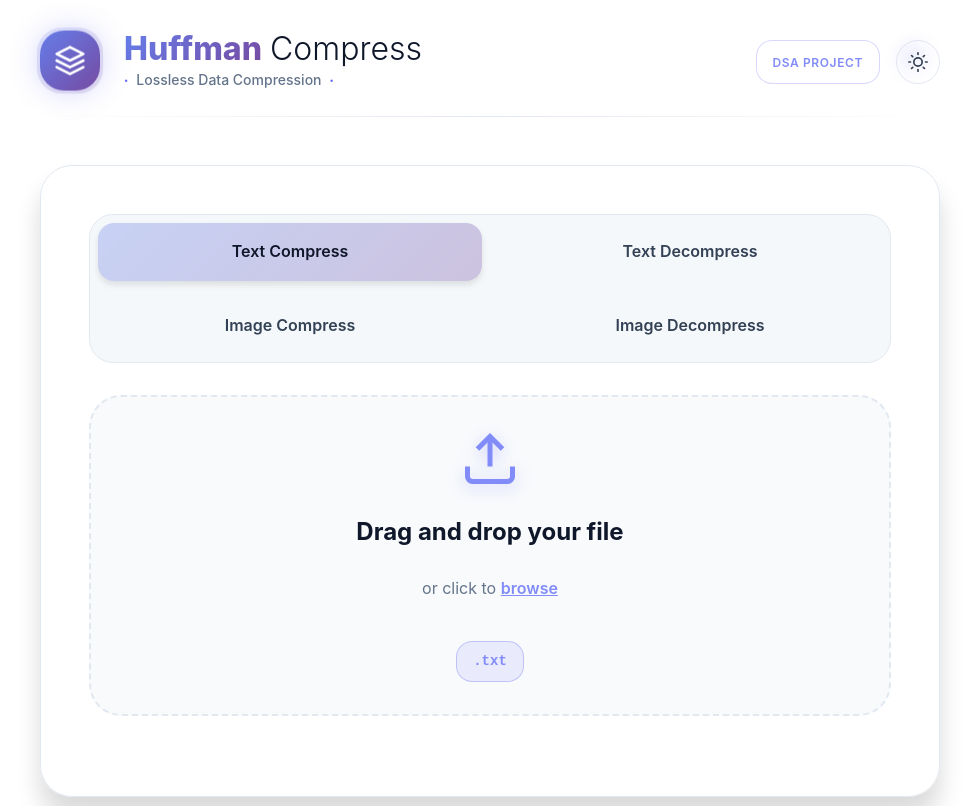
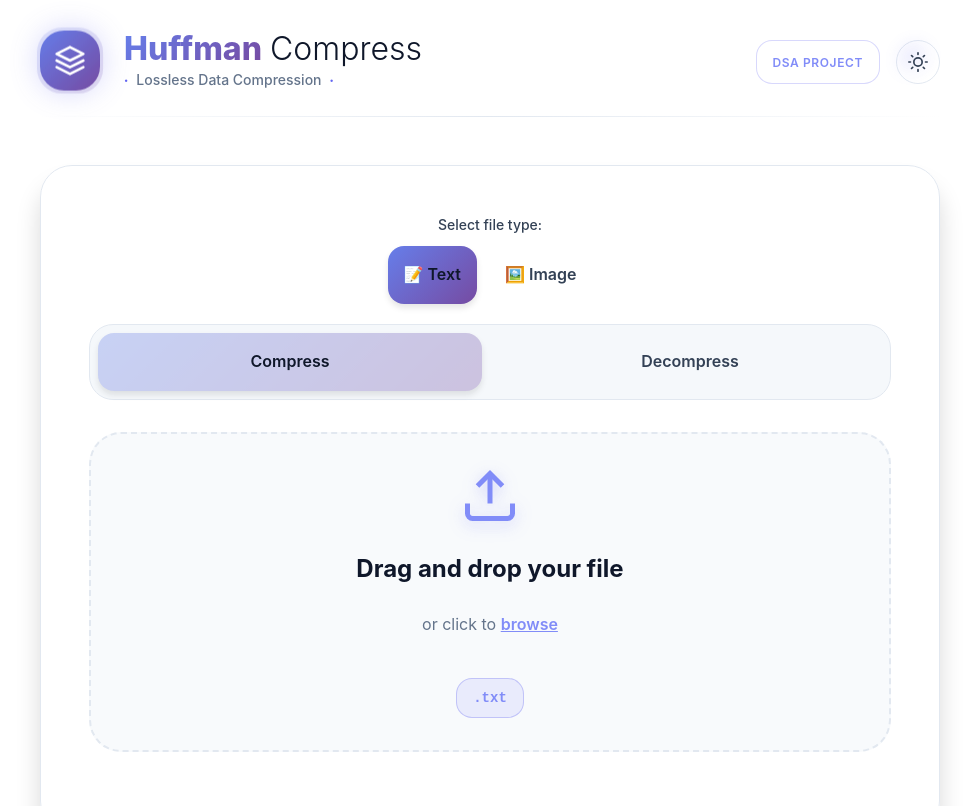
Before and after one commit to DeviceDidWhat/Huffman-Compression-DSA-Project, a React app in the folder frontend/: page / in a window 1280 px wide. Shown: the top 806 px of the page, without its empty margins (150-1126 px from the left). Built offline with nearby package versions, Linux system fonts and the light colour scheme; the HTML template or start-up script is replaced by a standard one.

Commit message:
fixed CSS and also the buttons

```diff
--- a/frontend/src/App.jsx
+++ b/frontend/src/App.jsx
@@ -10,13 +10,22 @@ const API_URL = 'http://localhost:5000';
 
 function App() {
   const [file, setFile] = useState(null);
-  const [mode, setMode] = useState('compress'); // 'compress', 'decompress', 'compress-image', 'decompress-image'
+  const [fileType, setFileType] = useState('text'); // 'text' or 'image'
+  const [mode, setMode] = useState('compress'); // 'compress' or 'decompress'
   const [loading, setLoading] = useState(false);
   const [result, setResult] = useState(null);
   const [error, setError] = useState(null);
   const [status, setStatus] = useState('idle');
   const [progress, setProgress] = useState(0);
   const [history, setHistory] = useState([]);
+
+  // Derive actual mode from fileType + mode
+  const getActualMode = () => {
+    if (fileType === 'image') {
+      return mode === 'compress' ? 'compress-image' : 'decompress-image';
+    }
+    return mode;
+  };
 
   // Load compression history on component mount
   useEffect(() => {
@@ -29,7 +38,10 @@ function App() {
   const handleFileChange = useCallback((selectedFile) => {
     if (selectedFile) {
       try {
-        validateFile(selectedFile, mode);
+        const actualMode = fileType === 'image'
+          ? (mode === 'compress' ? 'compress-image' : 'decompress-image')
+          : mode;
+        validateFile(selectedFile, actualMode);
         setFile(selectedFile);
         setError(null);
         setResult(null);
@@ -40,7 +52,7 @@ function App() {
         setStatus('idle');
       }
     }
-  }, [mode]);
+  }, [fileType, mode]);
 
     const handleSubmit = async (e) => {
     e.preventDefault();
@@ -58,15 +70,16 @@ function App() {
 
     try {
       let result;
+      const actualMode = getActualMode();
 
       // Handle image compression/decompression
-      if (mode === 'compress-image' || mode === 'decompress-image') {
+      if (actualMode === 'compress-image' || actualMode === 'decompress-image') {
         const HuffmanImageCompressor = (await import('./lib/huffmanImage.js')).default;
         const imageCompressor = new HuffmanImageCompressor();
 
         setProgress(30);
 
-        if (mode === 'compress-image') {
+        if (actualMode === 'compress-image') {
           const compressed = await imageCompressor.compress(file);
 
           result = {
@@ -108,7 +121,7 @@ function App() {
           reader.onload = (e) => resolve(e.target.result);
           reader.onerror = (e) => reject(new Error('Failed to read file'));
 
-          if (mode === 'compress') {
+          if (actualMode === 'compress') {
             reader.readAsText(file);
           } else {
             reader.readAsArrayBuffer(file);
@@ -117,7 +130,7 @@ function App() {
 
         setProgress(50);
 
-        if (mode === 'compress') {
+        if (actualMode === 'compress') {
           // Compress text content
           const compressed = compressor.compress(fileContent);
 
@@ -171,12 +184,12 @@ function App() {
       let blob;
       let downloadUrl;
 
-      if (result.isImage && mode === 'decompress-image') {
+      if (result.isImage && actualMode === 'decompress-image') {
         blob = result.fileContent;
         downloadUrl = result.imageUrl;
       } else {
-        const blobType = mode === 'compress' ? 'application/octet-stream'
-                       : mode === 'compress-image' ? 'application/octet-stream'
+        const blobType = actualMode === 'compress' ? 'application/octet-stream'
+                       : actualMode === 'compress-image' ? 'application/octet-stream'
                        : result.isImage ? 'image/png'
                        : 'text/plain';
         blob = new Blob([result.fileContent], { type: blobType });
@@ -186,26 +199,26 @@ function App() {
       setResult({
         ...result,
         downloadUrl,
-        mode
+        mode: actualMode
       });
 
       setStatus('success');
       setProgress(100);
 
       // Save to history
-      if (mode === 'compress' || mode === 'compress-image') {
+      if (actualMode === 'compress' || actualMode === 'compress-image') {
         saveToHistory({
           fileName: file.name,
           originalSize: result.originalSize,
           compressedSize: result.compressedSize,
           compressionRatio: result.compressionRatio,
           timestamp: new Date().toISOString(),
-          mode: mode
+          mode: actualMode
         });
       }
     } catch (err) {
       console.error('Operation failed:', err);
-      setError(err.message || `${mode} failed`);
+      setError(err.message || `${actualMode} failed`);
       setStatus('error');
     } finally {
       setLoading(false);
@@ -245,6 +258,40 @@ function App() {
         <AppHeader />
 
         <div className="card">
+          {/* File Type Selector */}
+          <div className="file-type-selector" style={{ marginBottom: '20px', textAlign: 'center' }}>
+            <div style={{ marginBottom: '10px', fontSize: '14px', fontWeight: '500', color: 'var(--text-secondary)' }}>
+              Select file type:
+            </div>
+            <div style={{ display: 'flex', gap: '12px', justifyContent: 'center' }}>
+              <button
+                className={`mode-btn ${fileType === 'text' ? 'active' : ''}`}
+                onClick={() => {
+                  setFileType('text');
+                  setFile(null);
+                  setResult(null);
+                  setError(null);
+                  setStatus('idle');
+                }}
+              >
+                📝 Text
+              </button>
+              <button
+                className={`mode-btn ${fileType === 'image' ? 'active' : ''}`}
+                onClick={() => {
+                  setFileType('image');
+                  setFile(null);
+                  setResult(null);
+                  setError(null);
+                  setStatus('idle');
+                }}
+              >
+                🖼️ Image
+              </button>
+            </div>
+          </div>
+
+          {/* Mode Selector */}
           <div className="mode-selector">
             <button
               className={`mode-btn ${mode === 'compress' ? 'active' : ''}`}
@@ -256,7 +303,7 @@ function App() {
                 setStatus('idle');
               }}
             >
-              Text Compress
+              Compress
             </button>
             <button
               className={`mode-btn ${mode === 'decompress' ? 'active' : ''}`}
@@ -268,38 +315,14 @@ function App() {
                 setStatus('idle');
               }}
             >
-              Text Decompress
-            </button>
-            <button
-              className={`mode-btn ${mode === 'compress-image' ? 'active' : ''}`}
-              onClick={() => {
-                setMode('compress-image');
-                setFile(null);
-                setResult(null);
-                setError(null);
-                setStatus('idle');
-              }}
-            >
-              Image Compress
-            </button>
-            <button
-              className={`mode-btn ${mode === 'decompress-image' ? 'active' : ''}`}
-              onClick={() => {
-                setMode('decompress-image');
-                setFile(null);
-                setResult(null);
-                setError(null);
-                setStatus('idle');
-              }}
-            >
-              Image Decompress
+              Decompress
             </button>
           </div>
 
          <FileDropZone
             onFileSelect={handleFileChange}
             disabled={loading}
-            mode={mode}   // ✅ add this line
+            mode={getActualMode()}
           />
 
 
@@ -320,10 +343,8 @@ function App() {
                 disabled={loading || status === 'error'}
               >
                 {loading ? 'Processing...' :
-                 mode === 'compress' ? 'Compress Text' :
-                 mode === 'decompress' ? 'Decompress Text' :
-                 mode === 'compress-image' ? 'Compress Image' :
-                 'Decompress Image'}
+                 mode === 'compress' ? `Compress ${fileType === 'image' ? 'Image' : 'Text'}` :
+                 `Decompress ${fileType === 'image' ? 'Image' : 'Text'}`}
               </button>
             </div>
           )}
@@ -350,10 +371,10 @@ function App() {
         <div className="info-box card">
           <h3>About Huffman Coding</h3>
           <p>
-            Huffman coding is a lossless data compression algorithm that assigns variable-length codes to input characters, with shorter codes for more frequent characters.
+            Huffman coding is a data compression algorithm that assigns variable-length codes to input data, with shorter codes for more frequent elements.
           </p>
           <p>
-            This application allows you to compress text files using Huffman coding and decompress previously compressed files.
+            This application allows you to compress both <strong>text files</strong> (lossless) and <strong>images</strong> (lossy with color quantization) using Huffman coding.
           </p>
         </div>
 
--- a/frontend/src/index.css
+++ b/frontend/src/index.css
@@ -51,10 +51,10 @@ button {
 button:hover {
   border-color: #646cff;
 }
-button:focus,
+/* button:focus,
 button:focus-visible {
   outline: 4px auto -webkit-focus-ring-color;
-}
+} */
 
 @media (prefers-color-scheme: light) {
   :root {
```
